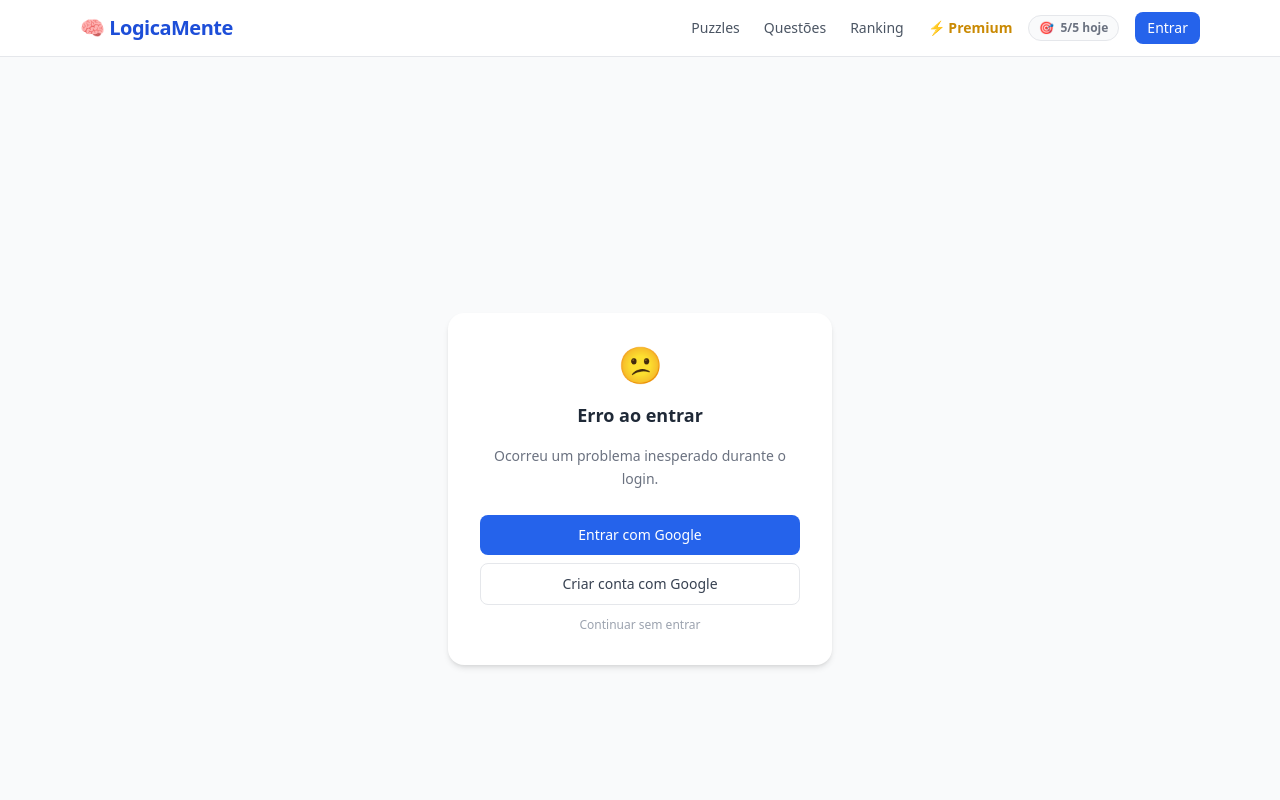
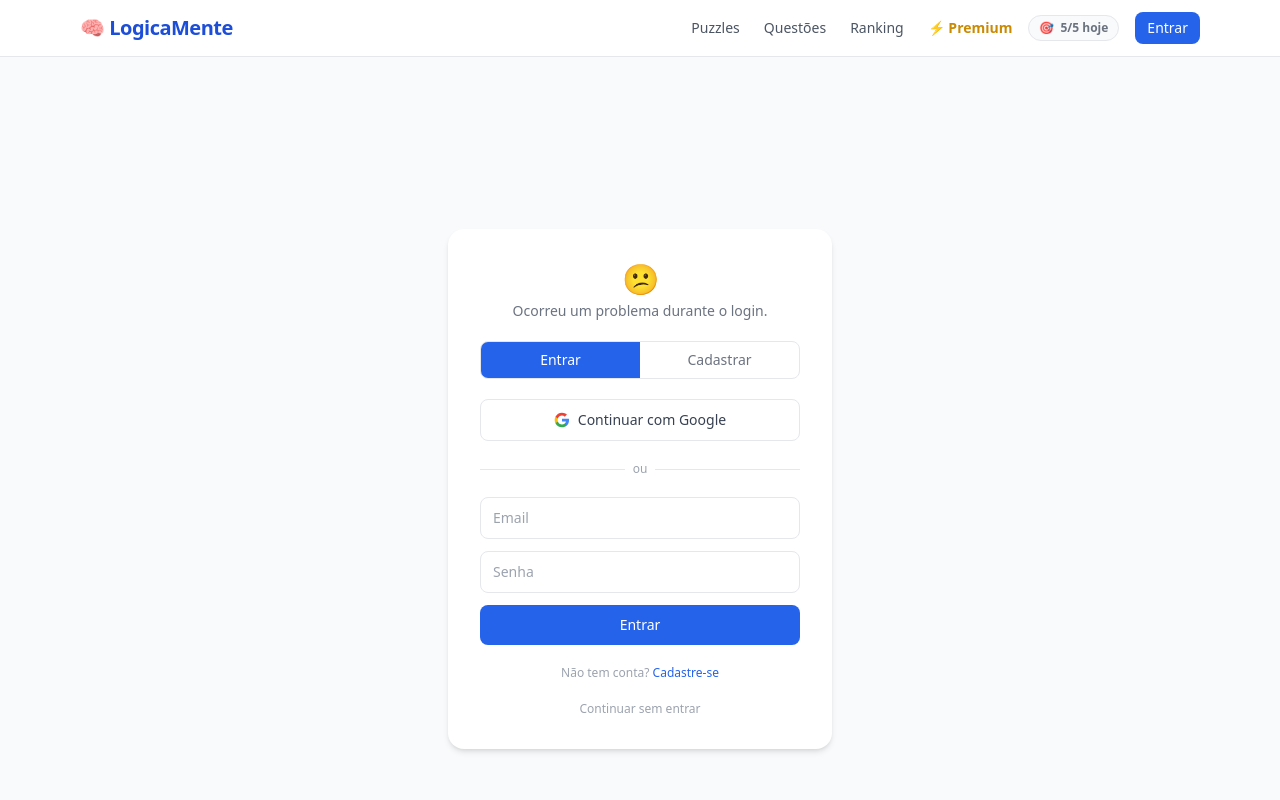
Before and after one commit to daniafonsoortega/logica, a Next.js app: page /auth/auth-error in a window 1280 px wide. Shown: the top 800 px of the page. Built offline with nearby package versions, Linux system fonts and the light colour scheme; no server answers.

Commit message:
feat: add email/password form to auth-error page alongside Google

```diff
--- a/src/app/auth/auth-error/page.tsx
+++ b/src/app/auth/auth-error/page.tsx
@@ -1,7 +1,7 @@
 'use client'
 
 import { useSearchParams } from 'next/navigation'
-import { Suspense } from 'react'
+import { Suspense, useState } from 'react'
 import { createClient } from '@/lib/supabase-browser'
 
 function AuthErrorContent() {
@@ -9,83 +9,138 @@ function AuthErrorContent() {
   const reason  = params.get('reason') ?? 'desconhecido'
   const desc    = params.get('desc') ?? ''
 
-  type MsgEntry = { title: string; body: string; hint?: string }
+  const [tab, setTab]         = useState<'entrar' | 'cadastrar'>('entrar')
+  const [email, setEmail]     = useState('')
+  const [senha, setSenha]     = useState('')
+  const [senhaConf, setSenhaConf] = useState('')
+  const [error, setError]     = useState<string | null>(null)
+  const [success, setSuccess] = useState<string | null>(null)
+  const [busy, setBusy]       = useState(false)
 
-  const messages: Record<string, MsgEntry> = {
-    access_denied: {
-      title: 'Acesso negado',
-      body:  'Você cancelou o login ou não autorizou o acesso à sua conta Google.',
-      hint:  'Para usar o LogicaMente é necessário permitir o acesso. Tente novamente.',
-    },
-    exchange_failed: {
-      title: 'Sessão expirada',
-      body:  'O link de login expirou ou já foi usado. Isso costuma acontecer quando a aba fica aberta por muito tempo.',
-      hint:  'Tente entrar novamente — leva só alguns segundos.',
-    },
-    oauth_error: {
-      title: 'Erro no login com Google',
-      body:  desc ? decodeURIComponent(desc) : 'Ocorreu um erro durante a autenticação com o Google.',
-      hint:  'Se o problema persistir, tente novamente em alguns instantes.',
-    },
-    no_code: {
-      title: 'Login interrompido',
-      body:  'O processo de login foi interrompido antes de terminar.',
-      hint:  'Tente novamente — se for a primeira vez, sua conta será criada automaticamente.',
-    },
-    desconhecido: {
-      title: 'Erro ao entrar',
-      body:  'Ocorreu um problema inesperado durante o login.',
-    },
+  const supabase = createClient()
+
+  const reasonMessages: Record<string, string> = {
+    access_denied:   'O login com Google foi cancelado ou negado.',
+    exchange_failed: 'O link de login expirou. Tente novamente.',
+    oauth_error:     desc ? decodeURIComponent(desc) : 'Erro na autenticação com o Google.',
+    no_code:         'O login foi interrompido antes de terminar.',
+    desconhecido:    'Ocorreu um problema durante o login.',
   }
+  const reasonMsg = reasonMessages[reason] ?? reasonMessages['desconhecido']
 
-  const { title, body, hint } = messages[reason] ?? messages['desconhecido']
-
-  async function handleSignIn() {
-    const supabase = createClient()
-    await supabase.auth.signInWithOAuth({
+  async function signInGoogle() {
+    setError(null)
+    setBusy(true)
+    const { error } = await supabase.auth.signInWithOAuth({
       provider: 'google',
       options: { redirectTo: `${location.origin}/auth/callback` },
     })
+    if (error) setError('Não foi possível entrar com o Google.')
+    setBusy(false)
+  }
+
+  async function handleEmailAuth(e: React.FormEvent) {
+    e.preventDefault()
+    setError(null)
+    setSuccess(null)
+    setBusy(true)
+
+    if (tab === 'cadastrar') {
+      if (senha !== senhaConf) { setError('As senhas não coincidem.'); setBusy(false); return }
+      if (senha.length < 6)   { setError('A senha deve ter pelo menos 6 caracteres.'); setBusy(false); return }
+      const { error } = await supabase.auth.signUp({ email, password: senha })
+      if (error) {
+        setError(error.message.includes('already') ? 'Este email já está cadastrado. Tente entrar.' : error.message)
+      } else {
+        setSuccess('Conta criada! Redirecionando...')
+        setTimeout(() => { window.location.href = '/' }, 1500)
+      }
+    } else {
+      const { error } = await supabase.auth.signInWithPassword({ email, password: senha })
+      if (error) {
+        setError(error.message.includes('Invalid login') ? 'Email ou senha incorretos.' : error.message)
+      } else {
+        window.location.href = '/'
+      }
+    }
+    setBusy(false)
   }
 
   return (
     <div className="min-h-screen flex items-center justify-center bg-gray-50 px-4">
-      <div className="bg-white rounded-2xl shadow-md p-8 max-w-sm w-full text-center space-y-4">
-        <div className="text-4xl">😕</div>
+      <div className="bg-white rounded-2xl shadow-md p-8 max-w-sm w-full space-y-5">
 
-        <h1 className="text-lg font-semibold text-gray-800">{title}</h1>
-        <p className="text-sm text-gray-500 leading-relaxed">{body}</p>
-        {hint && <p className="text-xs text-gray-400">{hint}</p>}
+        {/* Error notice */}
+        <div className="text-center space-y-1">
+          <div className="text-3xl">😕</div>
+          <p className="text-sm text-gray-500">{reasonMsg}</p>
+        </div>
 
-        <div className="flex flex-col gap-2 pt-2">
+        {/* Tabs */}
+        <div className="flex rounded-lg border border-gray-200 overflow-hidden text-sm font-medium">
           <button
-            onClick={handleSignIn}
-            className="w-full px-5 py-2.5 bg-blue-600 text-white text-sm font-medium rounded-lg hover:bg-blue-700 transition-colors"
-          >
-            Entrar com Google
+            onClick={() => { setTab('entrar'); setError(null); setSuccess(null) }}
+            className={`flex-1 py-2 transition-colors ${tab === 'entrar' ? 'bg-blue-600 text-white' : 'text-gray-500 hover:bg-gray-50'}`}
+          >Entrar</button>
+          <button
+            onClick={() => { setTab('cadastrar'); setError(null); setSuccess(null) }}
+            className={`flex-1 py-2 transition-colors ${tab === 'cadastrar' ? 'bg-blue-600 text-white' : 'text-gray-500 hover:bg-gray-50'}`}
+          >Cadastrar</button>
+        </div>
+
+        {/* Google */}
+        <button
+          onClick={signInGoogle}
+          disabled={busy}
+          className="w-full flex items-center justify-center gap-2 border border-gray-200 rounded-lg py-2.5 text-sm font-medium text-gray-700 hover:bg-gray-50 transition-colors disabled:opacity-50"
+        >
+          <svg className="w-4 h-4" viewBox="0 0 24 24">
+            <path fill="#4285F4" d="M22.56 12.25c0-.78-.07-1.53-.2-2.25H12v4.26h5.92c-.26 1.37-1.04 2.53-2.21 3.31v2.77h3.57c2.08-1.92 3.28-4.74 3.28-8.09z"/>
+            <path fill="#34A853" d="M12 23c2.97 0 5.46-.98 7.28-2.66l-3.57-2.77c-.98.66-2.23 1.06-3.71 1.06-2.86 0-5.29-1.93-6.16-4.53H2.18v2.84C3.99 20.53 7.7 23 12 23z"/>
+            <path fill="#FBBC05" d="M5.84 14.09c-.22-.66-.35-1.36-.35-2.09s.13-1.43.35-2.09V7.07H2.18C1.43 8.55 1 10.22 1 12s.43 3.45 1.18 4.93l3.66-2.84z"/>
+            <path fill="#EA4335" d="M12 5.38c1.62 0 3.06.56 4.21 1.64l3.15-3.15C17.45 2.09 14.97 1 12 1 7.7 1 3.99 3.47 2.18 7.07l3.66 2.84c.87-2.6 3.3-4.53 6.16-4.53z"/>
+          </svg>
+          Continuar com Google
+        </button>
+
+        {/* Divider */}
+        <div className="flex items-center gap-2 text-xs text-gray-400">
+          <div className="flex-1 h-px bg-gray-200" /> ou <div className="flex-1 h-px bg-gray-200" />
+        </div>
+
+        {/* Email form */}
+        <form onSubmit={handleEmailAuth} className="space-y-3">
+          <input type="email" placeholder="Email" value={email} onChange={e => setEmail(e.target.value)} required
+            className="w-full border border-gray-200 rounded-lg px-3 py-2.5 text-sm focus:outline-none focus:ring-2 focus:ring-blue-500" />
+          <input type="password" placeholder="Senha" value={senha} onChange={e => setSenha(e.target.value)} required
+            className="w-full border border-gray-200 rounded-lg px-3 py-2.5 text-sm focus:outline-none focus:ring-2 focus:ring-blue-500" />
+          {tab === 'cadastrar' && (
+            <input type="password" placeholder="Confirmar senha" value={senhaConf} onChange={e => setSenhaConf(e.target.value)} required
+              className="w-full border border-gray-200 rounded-lg px-3 py-2.5 text-sm focus:outline-none focus:ring-2 focus:ring-blue-500" />
+          )}
+
+          {error   && <p className="text-xs text-red-500">{error}</p>}
+          {success && <p className="text-xs text-green-600">{success}</p>}
+
+          <button type="submit" disabled={busy}
+            className="w-full bg-blue-600 text-white py-2.5 rounded-lg text-sm font-medium hover:bg-blue-700 transition-colors disabled:opacity-50">
+            {busy ? 'Aguarde...' : tab === 'entrar' ? 'Entrar' : 'Criar conta'}
           </button>
-          <button
-            onClick={handleSignIn}
-            className="w-full px-5 py-2.5 bg-white border border-gray-200 text-gray-700 text-sm font-medium rounded-lg hover:bg-gray-50 transition-colors"
-          >
-            Criar conta com Google
-          </button>
-          <a
-            href="/"
-            className="text-xs text-gray-400 hover:text-gray-600 transition-colors pt-1"
-          >
-            Continuar sem entrar
-          </a>
-        </div>
+        </form>
+
+        {tab === 'entrar'
+          ? <p className="text-center text-xs text-gray-400">Não tem conta?{' '}<button onClick={() => { setTab('cadastrar'); setError(null) }} className="text-blue-600 hover:underline">Cadastre-se</button></p>
+          : <p className="text-center text-xs text-gray-400">Já tem conta?{' '}<button onClick={() => { setTab('entrar'); setError(null) }} className="text-blue-600 hover:underline">Entrar</button></p>
+        }
+
+        <a href="/" className="block text-center text-xs text-gray-400 hover:text-gray-600 transition-colors">
+          Continuar sem entrar
+        </a>
       </div>
     </div>
   )
 }
 
 export default function AuthErrorPage() {
-  return (
-    <Suspense>
-      <AuthErrorContent />
-    </Suspense>
-  )
+  return <Suspense><AuthErrorContent /></Suspense>
 }
```
